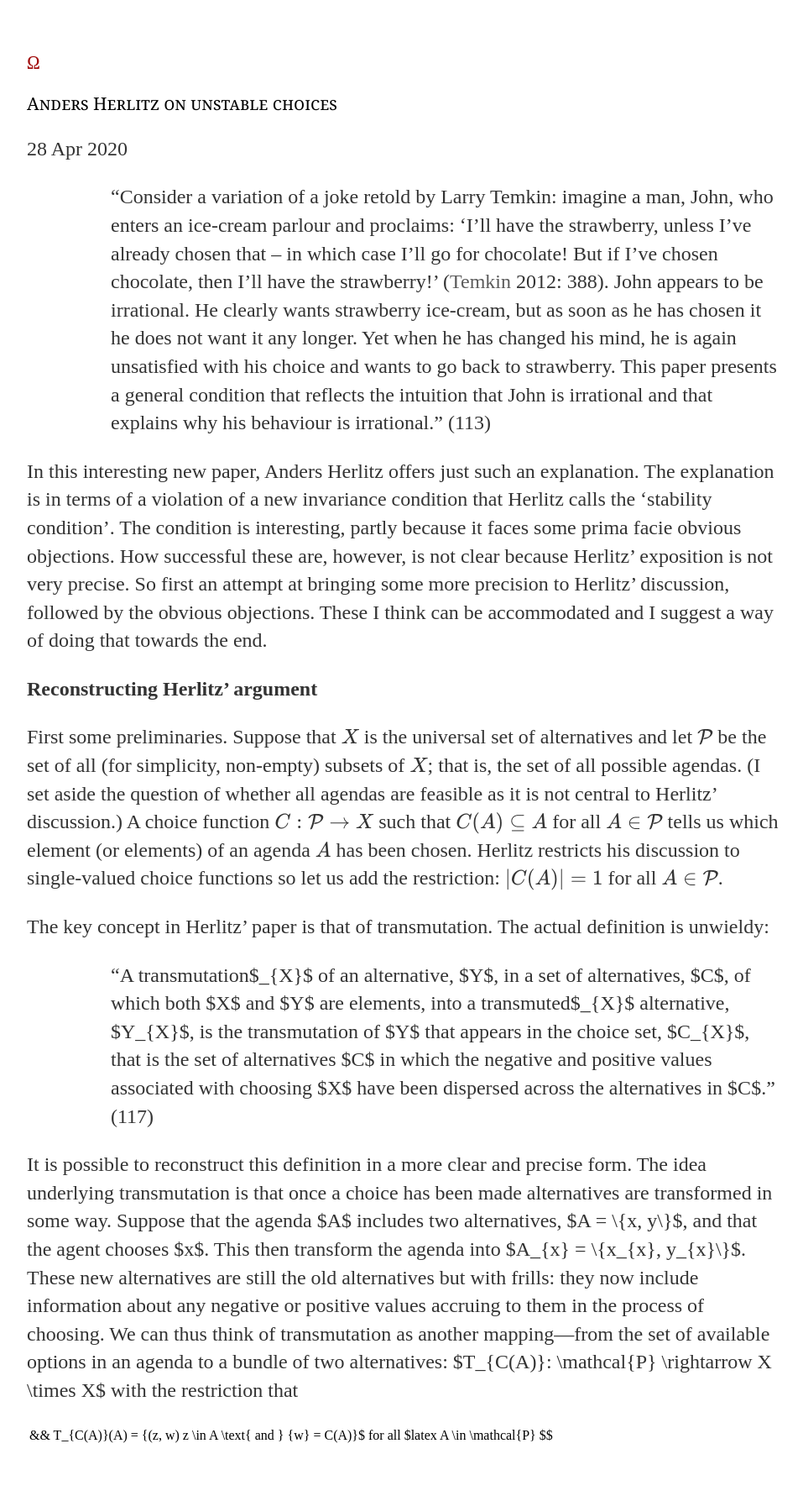
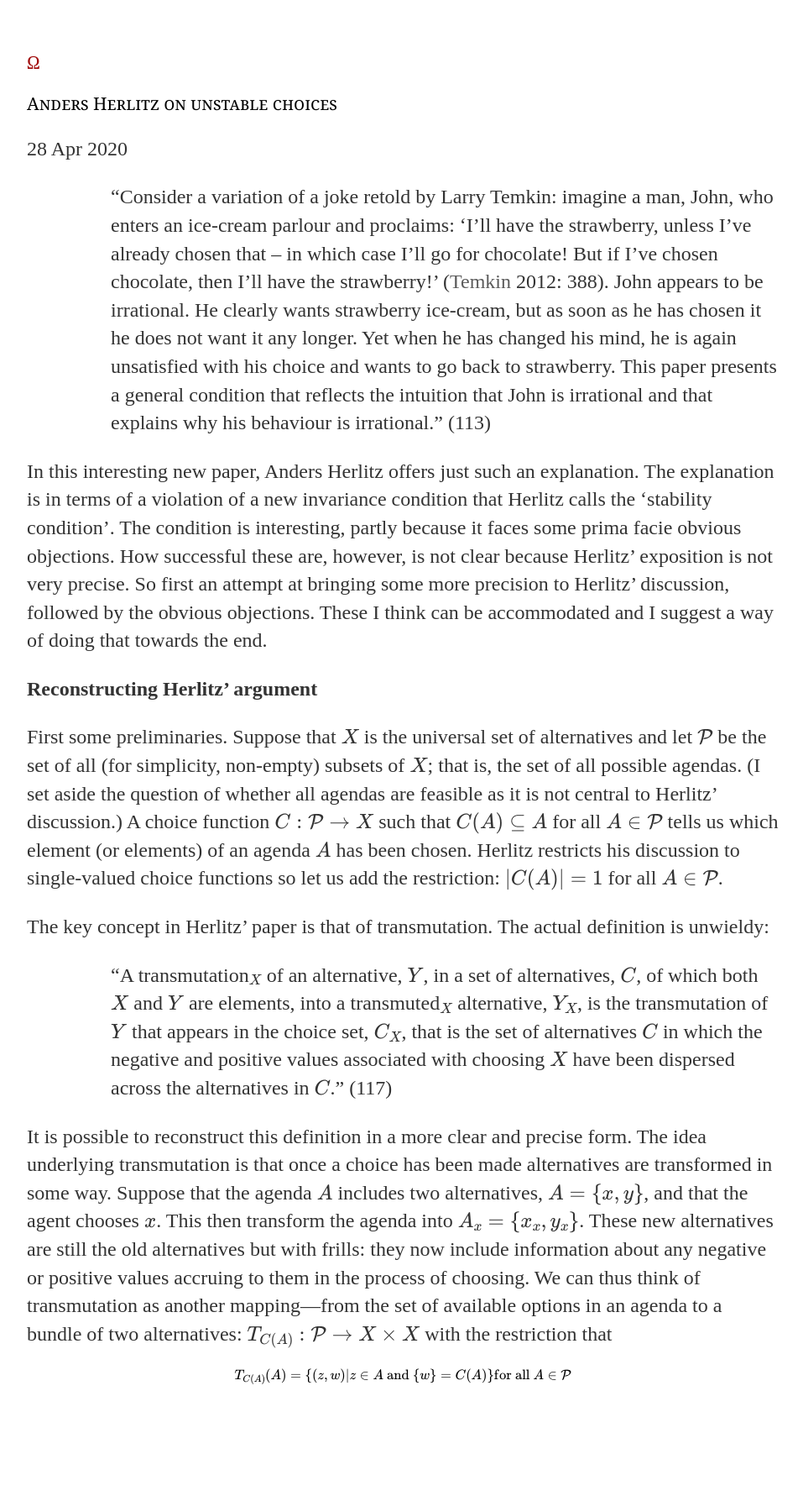
Before and after one commit to uzunovam/uzunovam, a Jekyll site: the page built from _posts/2020-04-28-anders-herlitz-on-unstable-choices.md, in a window 1280 px wide. Shown: the whole page at 84% size, without its empty margins (160-1117 px from the left). Built offline with Jekyll 4.4.1, drawn with Linux system fonts in a browser that asks for light colours; after the commit the page ends 1708 px from its top, so only the background shows below that.

Commit message:
Update 2020-04-28-anders-herlitz-on-unstable-choices.md

```diff
--- a/_posts/2020-04-28-anders-herlitz-on-unstable-choices.md
+++ b/_posts/2020-04-28-anders-herlitz-on-unstable-choices.md
@@ -13,8 +13,8 @@
 
 <p>The key concept in Herlitz’ paper is that of transmutation. The actual definition is unwieldy:</p>
 
-<p style="padding-left:100px;">“A transmutation$_{X}$ of an alternative, $Y$, in a set of alternatives, $C$, of which both $X$ and $Y$ are elements, into a transmuted$_{X}$ alternative, $Y_{X}$, is the transmutation of $Y$ that appears in the choice set, $C_{X}$, that is the set of alternatives $C$ in which the negative and positive values associated with choosing $X$ have been dispersed across the alternatives in $C$.” (117)</p>
+<p style="padding-left:100px;">“A transmutation\(_{X}\) of an alternative, \(Y\), in a set of alternatives, \(C\), of which both \(X\) and \(Y\) are elements, into a transmuted\(_{X}\) alternative, \(Y_{X}\), is the transmutation of \(Y\) that appears in the choice set, \(C_{X}\), that is the set of alternatives \(C\) in which the negative and positive values associated with choosing \(X\) have been dispersed across the alternatives in \(C\).” (117)</p>
 
-<p>It is possible to reconstruct this definition in a more clear and precise form. The idea underlying transmutation is that once a choice has been made alternatives are transformed in some way. Suppose that the agenda $A$ includes two alternatives, $A = \{x, y\}$, and that the agent chooses $x$. This then transform the agenda into $A_{x} = \{x_{x}, y_{x}\}$. These new alternatives are still the old alternatives but with frills: they now include information about any negative or positive values accruing to them in the process of choosing. We can thus think of transmutation as another mapping—from the set of available options in an agenda to a bundle of two alternatives: $T_{C(A)}: \mathcal{P} \rightarrow X \times X$ with the restriction that</p>
+<p>It is possible to reconstruct this definition in a more clear and precise form. The idea underlying transmutation is that once a choice has been made alternatives are transformed in some way. Suppose that the agenda \(A\) includes two alternatives, \(A = \{x, y\}\), and that the agent chooses \(x\). This then transform the agenda into \(A_{x} = \{x_{x}, y_{x}\}\). These new alternatives are still the old alternatives but with frills: they now include information about any negative or positive values accruing to them in the process of choosing. We can thus think of transmutation as another mapping—from the set of available options in an agenda to a bundle of two alternatives: \(T_{C(A)}: \mathcal{P} \rightarrow X \times X\) with the restriction that</p>
 
-&& T_{C(A)}(A) = \{(z, w) | z \in A \text{ and } \{w\} = C(A)\}$ for all $latex A \in \mathcal{P} $$
+$$T_{C(A)}(A) = \{(z, w) | z \in A \text{ and } \{w\} = C(A)\} \text{for all } A \in \mathcal{P}$$
```
